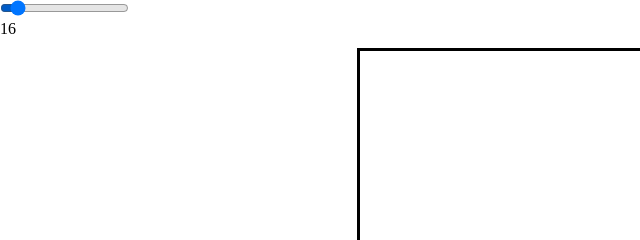
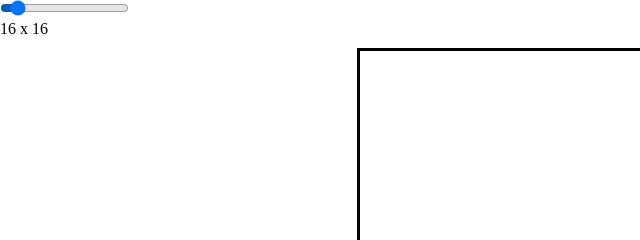
Before and after one commit to RoynevS/etch-a-sketch, a plain HTML site: page index.html in a window 1280 px wide. Shown: the top 240 px of the page, 0-640 px from the left. Drawn offline with Linux system fonts and the light colour scheme.

Commit message:
Fix default value

```diff
--- a/index.html
+++ b/index.html
@@ -10,7 +10,7 @@
 
   <body>
     <input type="range" name="grid-size" id="grid-size" min="8" max="100" value="16" step="4">
-    <p class="value">16</p>
+    <p class="value">16 x 16</p>
     <div class="container"></div>
   </body>
 </html>
```
